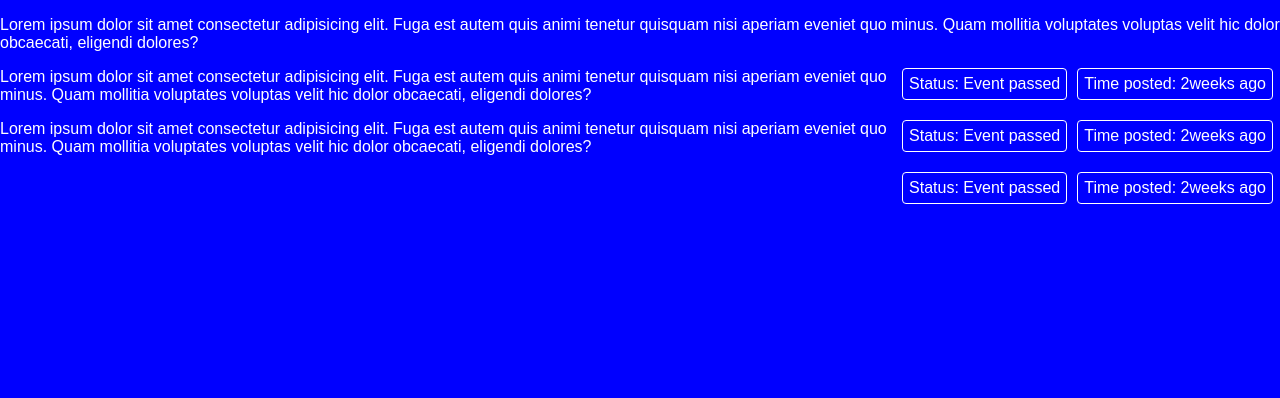
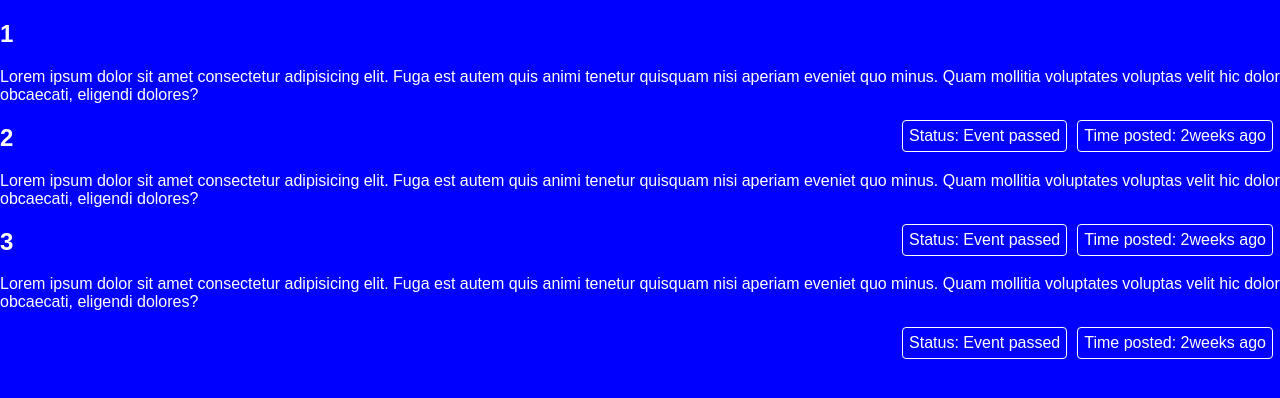
Before and after one commit to JosephNjuguna/QuestionerV1, a Python web app: template UI/templates/adminviewmeetup.html in a window 1280 px wide. Shown: the part 70-468 px from the top of the page. Run offline with Jinja, Linux system fonts and the light colour scheme; the template is opened without the code that fills it, so the values that code supplies are empty.

Commit message:
[finishes #163015543]finished working on admin viewmeetups

```diff
--- a/UI/templates/adminviewmeetup.html
+++ b/UI/templates/adminviewmeetup.html
@@ -5,7 +5,7 @@
     <meta name="viewport" content="width=device-width, initial-scale=1.0">
     <meta http-equiv="X-UA-Compatible" content="ie=edge">
     <link rel="stylesheet" href="../static/css/base.css">
-    <title>Document</title>
+    <title>Questioner-Admin</title>
 </head>
 <body class="admin">
         <nav id="navbar-items">
@@ -15,20 +15,23 @@
                 <li id="nav-right"><a href="./admincreate.html">Create Meetup</a></li>
             </nav>
             <div id="meetup-admin">
+                <h2>1</h2>
                     <p id="addmin-view">Lorem ipsum dolor sit amet consectetur adipisicing elit. Fuga est autem quis animi tenetur quisquam nisi aperiam eveniet quo minus. Quam mollitia voluptates voluptas velit hic dolor obcaecati, eligendi dolores?</p>
                     <li id="feed">Time posted: 2weeks ago</li>
                     <li id="feed">Status: Event passed</li>
                 </div>
                 <div id="meetup-admin">
+                        <h2>2</h2>
+
                         <p id="addmin-view">Lorem ipsum dolor sit amet consectetur adipisicing elit. Fuga est autem quis animi tenetur quisquam nisi aperiam eveniet quo minus. Quam mollitia voluptates voluptas velit hic dolor obcaecati, eligendi dolores?</p>
                         <li id="feed">Time posted: 2weeks ago</li>
                         <li id="feed">Status: Event passed</li>
                     </div>  <div id="meetup-admin">
+                            <h2>3</h2>
+
                             <p id="addmin-view">Lorem ipsum dolor sit amet consectetur adipisicing elit. Fuga est autem quis animi tenetur quisquam nisi aperiam eveniet quo minus. Quam mollitia voluptates voluptas velit hic dolor obcaecati, eligendi dolores?</p>
                             <li id="feed">Time posted: 2weeks ago</li>
                             <li id="feed">Status: Event passed</li>
                         </div>
-
-
 </body>
 </html>
```
